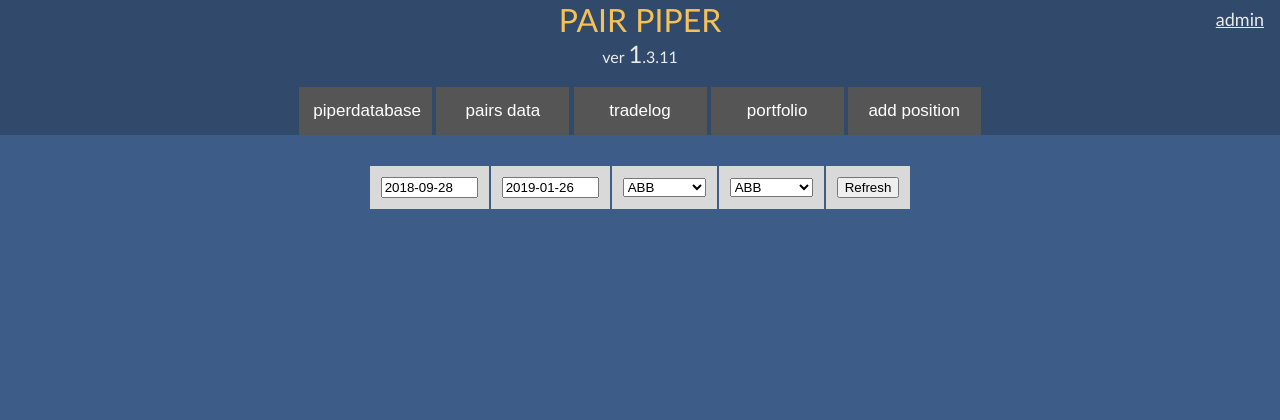
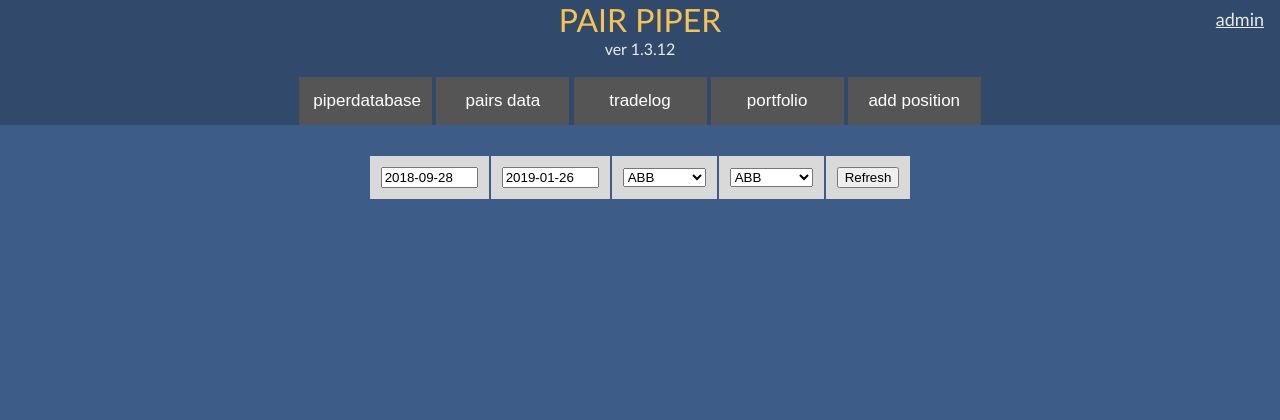
Before and after one commit to bomstone/pairpiperweb, a Django app: page /pairsdata/ in a window 1280 px wide. Shown: the top 420 px of the page. After the commit the page ends 199 px from the top, so only its background shows below. Run offline with Django 3.2, Linux system fonts and the light colour scheme.

Commit message:
Update base.html

```diff
--- a/templates/base.html
+++ b/templates/base.html
@@ -13,7 +13,7 @@
     <div class="page_header">
 
 
-        <font color=#f5c258 size="6">PAIR PIPER</font><br>  ver <font size=5>1</font>.3.11<br><br>
+        <font color=#f5c258 size="6">PAIR PIPER</font><br>  ver 1.3.12<br><br>
 
         <button class="tablink" onclick="window.location.href='/piperdatabase';">piperdatabase</button>
         <button class="tablink" onclick="window.location.href='/pairsdata';">pairs data</button>
```
